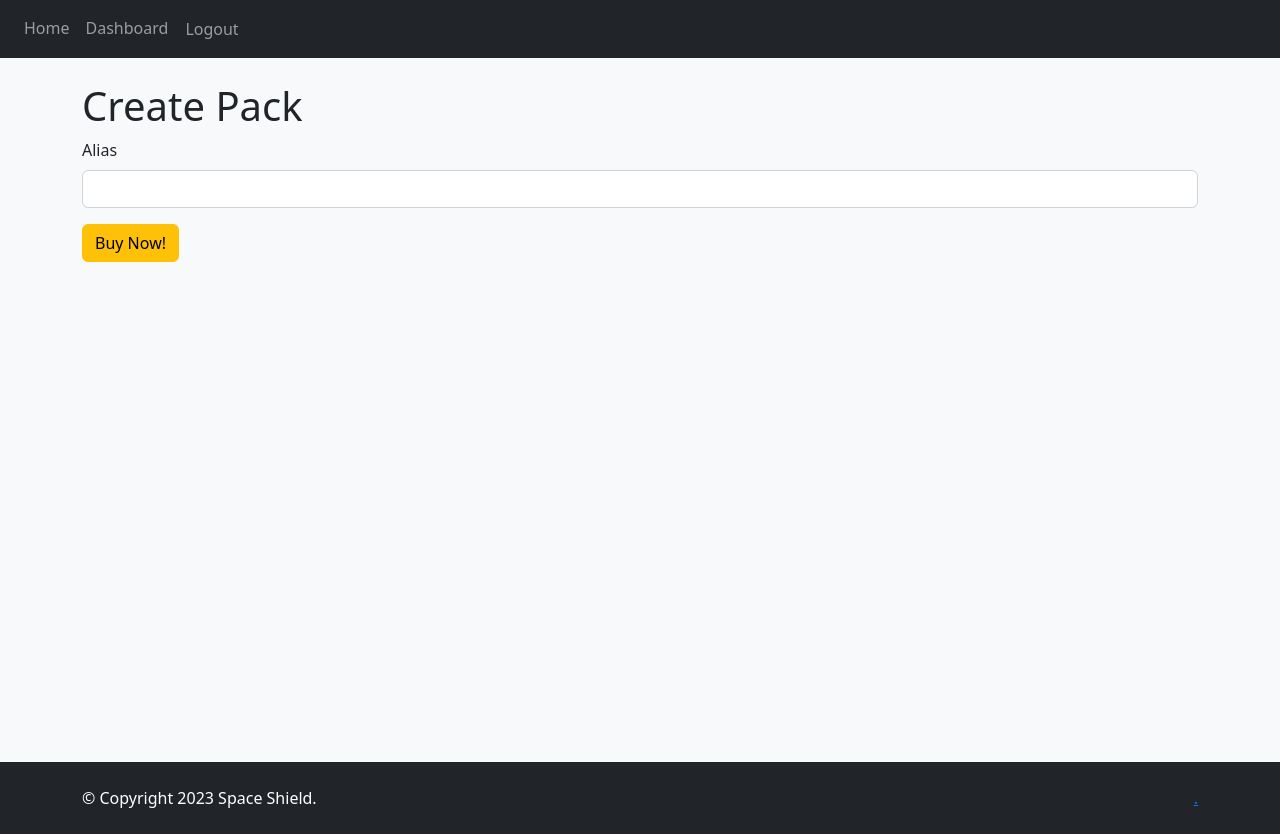
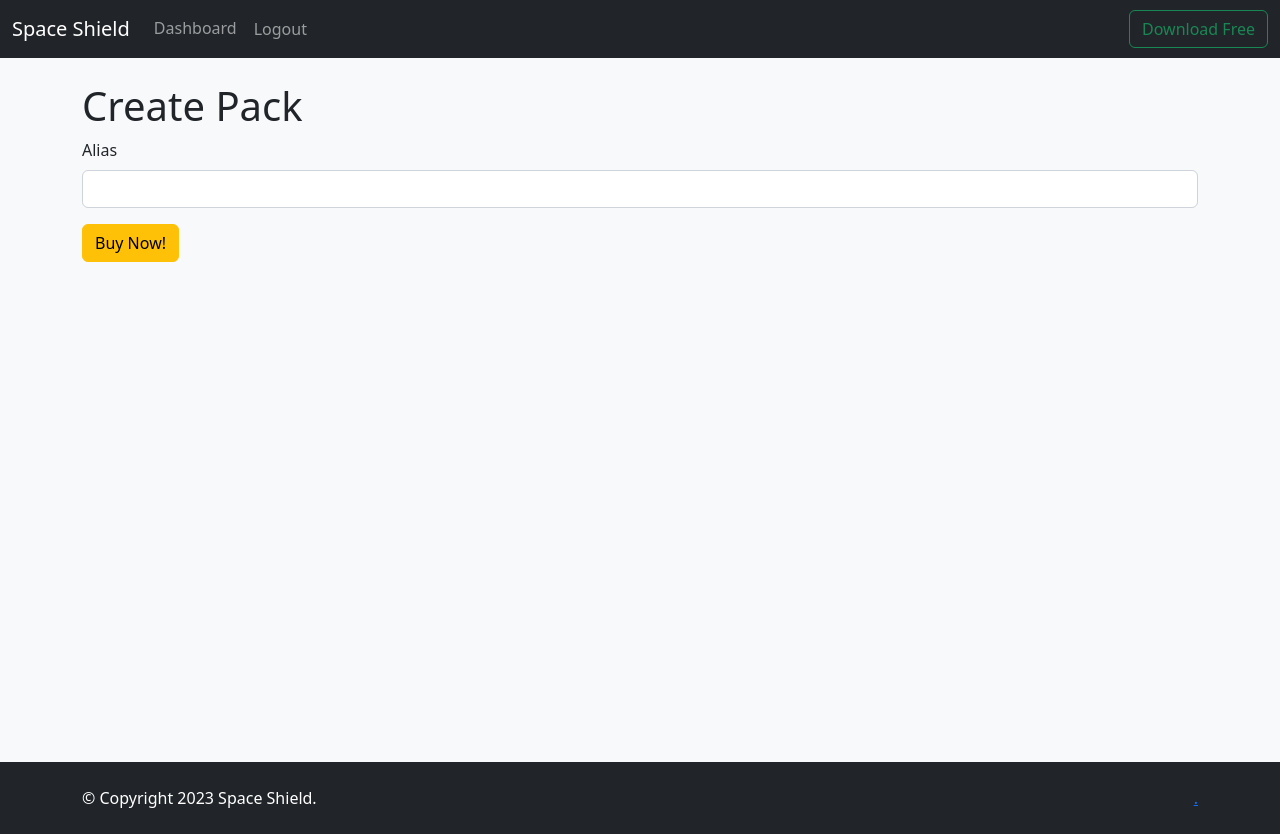
Before and after one commit to jbarrera094/Space-Shield, a Next.js app: page /packs/add/1 in a window 1280 px wide. Built offline with nearby package versions, Linux system fonts and the light colour scheme; sample sign-in values are in the browser's storage.

Commit message:
update nav styles and add suscribe button

```diff
--- a/components/Nav.jsx
+++ b/components/Nav.jsx
@@ -17,9 +17,24 @@ function Nav() {
     // if (!user) return null;
 
     return (
-        <nav className="navbar navbar-expand navbar-dark bg-dark px-3">
-            <div className="navbar-nav">
-                <NavLink href="/" exact className="nav-item nav-link">Home</NavLink>
+        <nav className="navbar navbar-expand-lg navbar-dark bg-dark size-screen-nav py-2">
+            <div className="container-fluid">
+                <NavLink className="navbar-brand" exact href="/">
+                    Space Shield
+                </NavLink>
+                <button
+                    className="navbar-toggler"
+                    type="button"
+                    data-bs-toggle="collapse"
+                    data-bs-target="#navbarSupportedContent"
+                    aria-controls="navbarSupportedContent"
+                    aria-expanded="false"
+                    aria-label="Toggle navigation"
+                >
+                    <span className="navbar-toggler-icon"></span>
+                </button>
+                <div className="collapse navbar-collapse" id="navbarSupportedContent">
+                    <ul className="navbar-nav me-auto mb-2 mb-lg-0">
                         <NavLink href="/dashboard" className={!user ? "d-none" : "nav-item nav-link"}>Dashboard</NavLink>
                         <NavLink href="/licenses" className={!user ? "d-none" : user.licenses_available > 0 ? "nav-item nav-link" : "d-none"}>Licencias</NavLink>
                         <button onClick={userService.logout} className={!user ? "d-none" : "btn btn-link nav-item nav-link"}>Logout</button>
@@ -29,6 +44,12 @@ function Nav() {
                         <NavLink className={user ? "d-none" : "btn btn-link nav-item nav-link"} href="/account/register">
                             Register
                         </NavLink>
+                    </ul>
+
+                    <button className="btn btn-outline-success">
+                        Download Free
+                    </button>
+                </div>
             </div>
         </nav>
     );
--- a/components/packs/AddEdit.jsx
+++ b/components/packs/AddEdit.jsx
@@ -26,9 +26,9 @@ function AddEdit(props) {
 
     async function onSubmit(data) {
         try {
-            // create or update user based on user prop
             let message;
             if (pack) {
+                data['id_user'] = userService.userValue?.id_user;
                 await packService.update(pack.id_pack, data);
                 message = 'Pack updated';
             }
@@ -44,7 +44,6 @@ function AddEdit(props) {
 
     async function onCreate(data) {
         try {
-            // create or update user based on user prop
             let message;
             data['id_user'] = userService.userValue?.id_user;
             data['typePack'] = typePack;
@@ -52,7 +51,8 @@ function AddEdit(props) {
             message = 'License added';
 
             // redirect to user list with success message
-            router.push('/dashboard');
+            // router.push('/dashboard');
+            window.location.href = 'https://www.mercadopago.com.co/subscriptions/checkout?preapproval_plan_id=2c93808488610f63018864704a4e00f8';
             alertService.success(message, true);
         } catch (error) {
             alertService.error(error);
--- a/helpers/api/packs-repo.js
+++ b/helpers/api/packs-repo.js
@@ -19,12 +19,22 @@ async function getById(id) {
     return await db.Pack.findByPk(id);
 }
 
+/**
+ * Validaciones:: Si el paquete(alias) existe si NO existe CREARLA, si existe entonces validar si es del usuario actual, si no ERROR(Paquete ocupado)
+ * En caso de serlo validar si fue pagada, si ya se pago entonces ERROR (Paquete ya fue adquirido), si no
+ * Proseguir con el pago sin crear la licencia
+ */
 async function create(params) {
-    // Validar  si ese mismo nombre de usuario ya existe en las licencias del administrador
-    if (await db.Pack.findOne({ where: { alias: params.alias } })) {
-        throw 'pack "' + params.alias + '" is already taken';
+    const tempPack = await db.Pack.findOne({ where: { alias: params.alias } });
+    if(tempPack){
+        if(tempPack.id_user == params.id_user){
+            if(tempPack.paid){
+                throw 'Pack "' + params.alias + '" is already in your library';
             }
-
+        }else{
+            throw 'Pack "' + params.alias + '" is already taken';
+        }
+    }else{
         const pack = new db.Pack(params);
 
         // Update licenses available
@@ -33,13 +43,14 @@ async function create(params) {
         // save license
         await pack.save();
     }
+}
 
 async function update(id, params) {
     const pack = await db.Pack.findByPk(id);
 
     // validate
     if (!pack) throw 'Pack not found';
-    if (await db.Pack.findOne({ where: { alias: params.alias } })) {
+    if (await db.Pack.findOne({ where: { alias: params.alias, id_user: params.id_user } })) {
         throw 'Pack "' + params.alias + '" is already taken';
     }
 
--- a/pages/_app.js
+++ b/pages/_app.js
@@ -53,6 +53,7 @@ function App({ Component, pageProps }) {
             <Nav />
             <Head>
                 <title>Space Shield</title>
+                <link href="https://cdn.jsdelivr.net/npm/bootstrap@5.2.3/dist/css/bootstrap.min.css" rel="stylesheet" integrity="sha384-rbsA2VBKQhggwzxH7pPCaAqO46MgnOM80zW1RWuH61DGLwZJEdK2Kadq2F9CUG65" crossorigin="anonymous"/>
             </Head>
 
             <div className={`app-container ${user ? 'bg-light' : ''}`}>
--- a/pages/_document.js
+++ b/pages/_document.js
@@ -8,8 +8,8 @@ function Document() {
         <Html lang="en" className='style-scrollbar'>
             <Head>
                 {/* eslint-disable-next-line @next/next/no-css-tags */}
-                <link href="https://cdn.jsdelivr.net/npm/bootstrap@5.2.3/dist/css/bootstrap.min.css" rel="stylesheet" integrity="sha384-rbsA2VBKQhggwzxH7pPCaAqO46MgnOM80zW1RWuH61DGLwZJEdK2Kadq2F9CUG65" crossOrigin="anonymous"/>
-                <script src="https://cdn.jsdelivr.net/npm/bootstrap@5.2.3/dist/js/bootstrap.bundle.min.js" integrity="sha384-kenU1KFdBIe4zVF0s0G1M5b4hcpxyD9F7jL+jjXkk+Q2h455rYXK/7HAuoJl+0I4" crossOrigin="anonymous"></script>
+                <link href="https://cdn.jsdelivr.net/npm/bootstrap@5.2.3/dist/css/bootstrap.min.css" rel="stylesheet" integrity="sha384-rbsA2VBKQhggwzxH7pPCaAqO46MgnOM80zW1RWuH61DGLwZJEdK2Kadq2F9CUG65" crossorigin="anonymous"/>
+                <script src="https://cdn.jsdelivr.net/npm/bootstrap@5.2.3/dist/js/bootstrap.bundle.min.js" integrity="sha384-kenU1KFdBIe4zVF0s0G1M5b4hcpxyD9F7jL+jjXkk+Q2h455rYXK/7HAuoJl+0I4" crossorigin="anonymous"></script>
             </Head>
 
 
```
Lines whose indentation alone changed are shown as unchanged.
